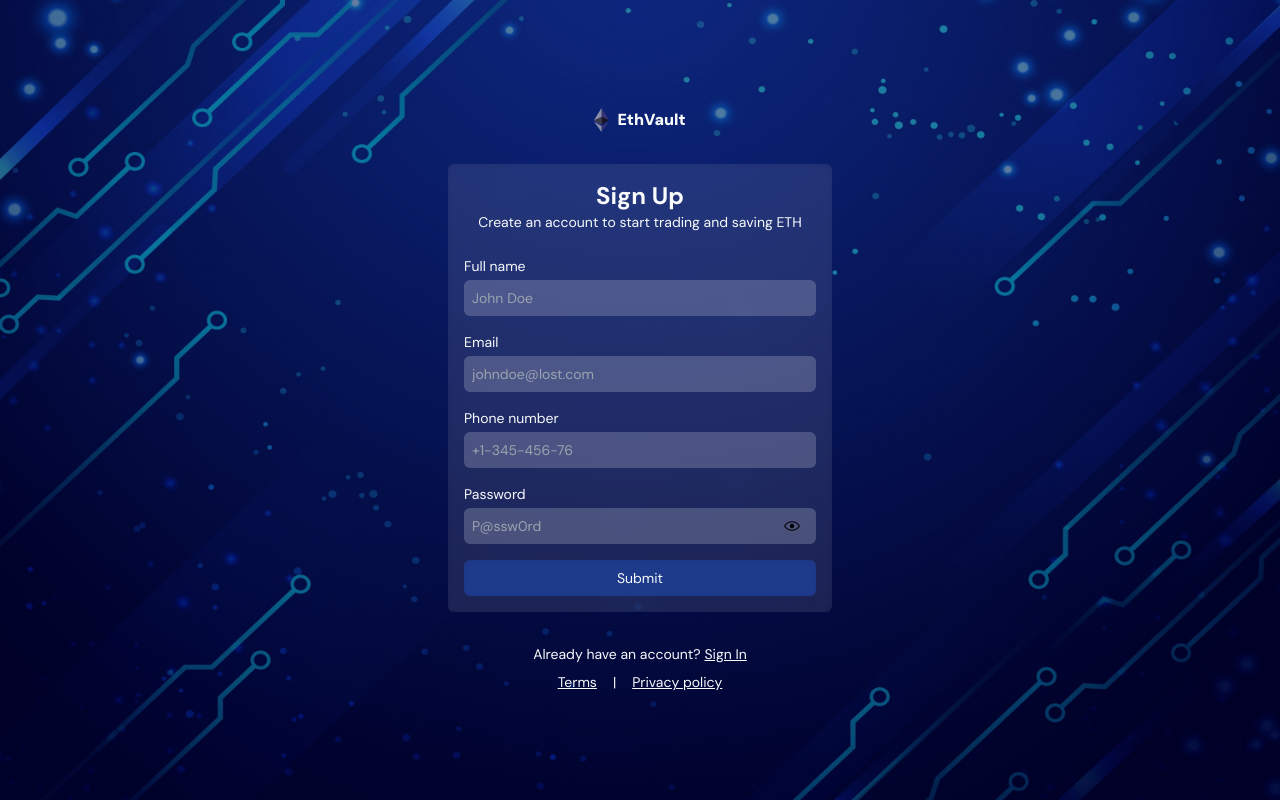
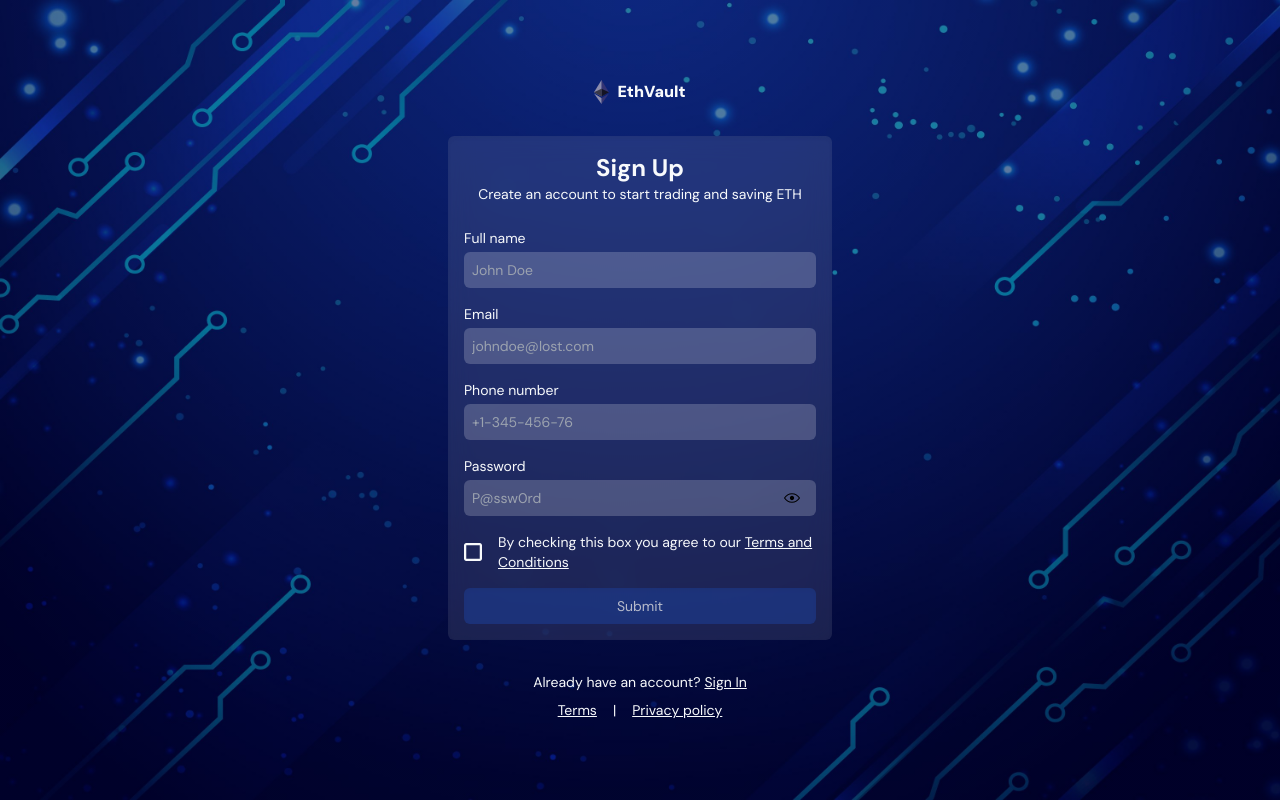
Before and after one commit to Victor-Onah/EthVault, a React (Vite) app: page / in a window 1280 px wide. Built offline with nearby package versions, Linux system fonts and the light colour scheme.

Commit message:
Added checkbox for agreeing to terms and conditions before sign up

```diff
--- a/src/client/pages/index.jsx
+++ b/src/client/pages/index.jsx
@@ -6,14 +6,18 @@ import { CgSpinner } from "react-icons/cg";
 import { Helmet } from "react-helmet";
 import { toast } from "sonner";
 import Logo from "../components/logo";
+import { useState } from "react";
+import { ImCheckboxChecked, ImCheckboxUnchecked } from "react-icons/im";
 
 const Index = () => {
 	const {
 		register,
 		handleSubmit,
-		formState: { errors, isSubmitting }
+		formState: { errors, isSubmitting, isValid }
 	} = useForm({ mode: "onBlur" });
 	const navigate = useNavigate();
+
+	const [agree, setAgree] = useState(false);
 
 	const handleSignUp = async form => {
 		try {
@@ -131,7 +135,26 @@ const Index = () => {
 							required={true}
 							placeholder={"P@ssw0rd"}
 						/>
-						<SubmitBtn disabled={isSubmitting}>
+						<div className="flex text-sm gap-4 items-center">
+							<button
+								type="button"
+								className="text-lg"
+								onClick={() => setAgree(!agree)}>
+								{agree ? (
+									<ImCheckboxChecked />
+								) : (
+									<ImCheckboxUnchecked />
+								)}
+							</button>
+							<span onClick={() => setAgree(!agree)}>
+								By checking this box you agree to our{" "}
+								<Link className="underline">
+									Terms and Conditions
+								</Link>
+							</span>
+						</div>
+						<SubmitBtn
+							disabled={!agree || !isValid || isSubmitting}>
 							{isSubmitting ? (
 								<CgSpinner className="animate-spin" />
 							) : (
```
